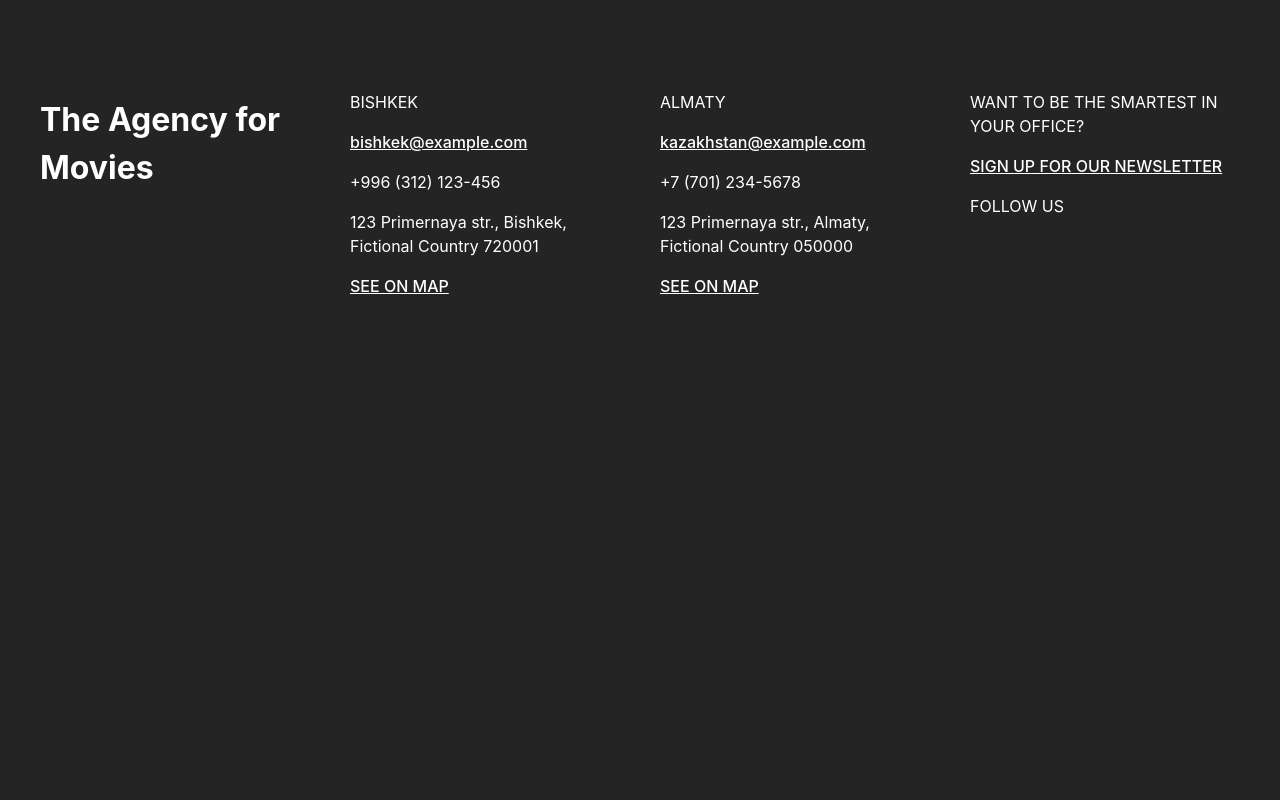
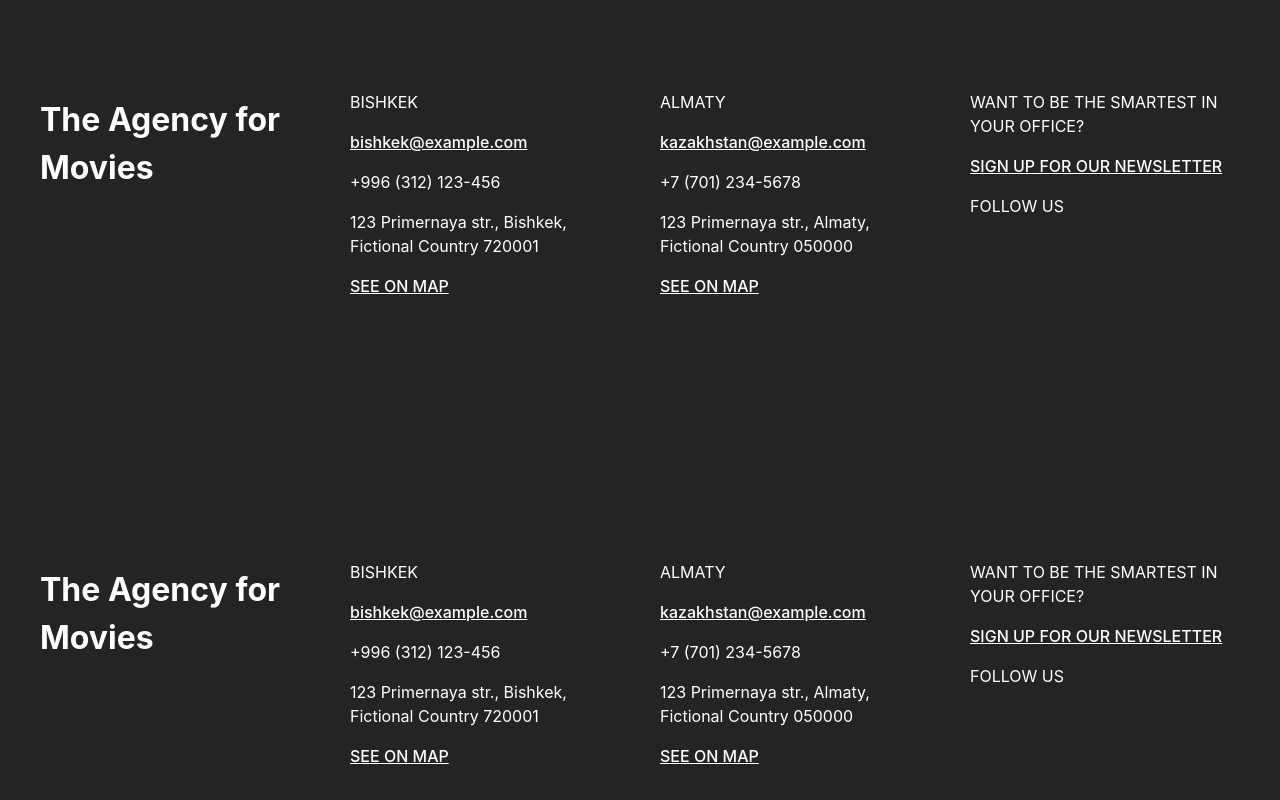
Before and after one commit to koog7/MovieSite, a React (Vite) app: page / in a window 1280 px wide. Shown: the part 1106-1906 px from the top of the page. Before the commit the page ends 1460 px from the top, so only its background shows below. Built offline with nearby package versions, Linux system fonts and the light colour scheme.

Commit message:
Добавлена вторая страница About Us , обновлены стили

```diff
--- a/src/App.css
+++ b/src/App.css
@@ -2,7 +2,27 @@
   max-width: 1280px;
   margin: 0 auto;
 }
+/* ===== Scrollbar CSS ===== */
+/* Firefox */
+* {
+  scrollbar-width: auto;
+  scrollbar-color: #f20d0d #242424;
+}
 
+/* Chrome, Edge, and Safari */
+*::-webkit-scrollbar {
+  width: 16px;
+}
+
+*::-webkit-scrollbar-track {
+  background: #242424;
+}
+
+*::-webkit-scrollbar-thumb {
+  background-color: #f20d0d;
+  border-radius: 10px;
+  border: 3px solid #ffffff;
+}
 .navbar {
   padding: 10px 20px;
   background-color: #333;
@@ -22,7 +42,9 @@
   font-size: 1.5em;
   font-weight: bold;
 }
-
+.nav-link:hover{
+  border-bottom: 1px solid #f20d0d;
+}
 .navbar-links a {
   margin: 0 10px;
   text-decoration: none;
--- a/src/App.tsx
+++ b/src/App.tsx
@@ -5,11 +5,12 @@ import {NavLink, Route, Routes} from "react-router-dom";
 import ContactForm from "./components/ContactForm.tsx";
 import {Avatar, Button} from "@mui/material";
 import SettingsPNG from "./assets/img/Settings-PNG.png";
+import AboutUs from "./components/AboutUs.tsx";
 
 const App: React.FC = () => (
     <>
         <div>
-            <div className="navbar" style={{borderBottom:'1px solid red'}}>
+            <div className="navbar" style={{borderBottom: '1px solid red'}}>
                 <div className={'container'}>
                     <div className={'navbar-block'}>
                         <div className="navbar-logo">
@@ -17,11 +18,11 @@ const App: React.FC = () => (
                         </div>
                         <div className="navbar-links">
                             <NavLink className="nav-link" to="/">Home</NavLink>
-                            <NavLink className="nav-link" to="/contact-form">About</NavLink>
-                            <a>Contact</a>
+                            <NavLink className="nav-link" to="/about">About</NavLink>
+                            <NavLink className="nav-link" to='/contact-form'> Contact</NavLink>
                         </div>
                         <div className="navbar-button">
-                            <Button variant="contained" style={{backgroundColor: '#FF952B', color: 'black'}}><img
+                            <Button variant="contained" style={{backgroundColor: '#F20D0D', color: 'white'}}><img
                                 style={{marginRight: '15px'}} width={'20px'} src={SettingsPNG}
                                 alt={'Settings'}/> Settings</Button>
                             <Avatar alt="Remy Sharp" src="/static/images/avatar/1.jpg"/>
@@ -32,8 +33,47 @@ const App: React.FC = () => (
         </div>
         <Routes>
             <Route path="/" element={<Home/>}/>
+            <Route path="/about" element={<AboutUs/>}/>
             <Route path="/contact-form" element={<ContactForm/>}/>
         </Routes>
+        <div className="footers">
+            <div className='fourcolumns'>
+                <div className='row'>
+                    <div className='cloumnone'>
+                        <h1>The Agency for Movies</h1>
+                    </div>
+                </div>
+                <div className='row'>
+                    <div className='columntwo'>
+                        <p>BISHKEK</p>
+                        <div>
+                            <p className='underline'>bishkek@example.com</p>
+                            <p>+996 (312) 123-456</p>
+                            <p>123 Primernaya str., Bishkek, Fictional Country 720001</p>
+                        </div>
+                        <p className='underline'>SEE ON MAP</p>
+                    </div>
+                </div>
+                <div className='row'>
+                    <div className='columnthree'>
+                        <p>ALMATY</p>
+                        <div>
+                            <p className='underline'>kazakhstan@example.com</p>
+                            <p>+7 (701) 234-5678</p>
+                            <p>123 Primernaya str., Almaty, Fictional Country 050000</p>
+                        </div>
+                        <p className='underline'>SEE ON MAP</p>
+                    </div>
+                </div>
+                <div className='row'>
+                    <div className='columnfour'>
+                        <p>WANT TO BE THE SMARTEST IN YOUR OFFICE?</p>
+                        <p className='underline'>SIGN UP FOR OUR NEWSLETTER</p>
+                        <p>FOLLOW US</p>
+                    </div>
+                </div>
+            </div>
+        </div>
     </>
 );
 
--- a/src/components/AboutUs.tsx
+++ b/src/components/AboutUs.tsx
@@ -1,8 +1,69 @@
-
+import '../App.css'
+import { Box, Typography, Grid } from '@mui/material';
 const AboutUs = () => {
     return (
         <div>
-
+            <Box sx={{ padding: '20px', marginTop: '100px'}}>
+                <Grid container spacing={2} sx={{ marginBottom: '40px' }}>
+                    <Grid item xs={12} md={6}>
+                        <Typography variant="h4" gutterBottom>
+                            Our <span style={{borderBottom: '2px solid #f20d0d',paddingBottom:'3px'}}>Mission</span>
+                        </Typography>
+                        <Typography variant="body1">
+                            <p>
+                                Our mission is to
+                                deliver <span className={'shadow'}>high-quality products</span> and <span className={'shadow'}>services</span> that meet and
+                                exceed our customers' expectations. We strive to foster <span className={'shadow'}>innovation</span>,
+                                embrace <span className={'shadow'}>change</span>, and continuously improve in all aspects of our business.
+                                Our commitment is to create <span className={'shadow'}>value</span> for our customers, employees, and
+                                community by being a leader in our industry. We believe in maintaining the highest
+                                standards of <span className={'shadow'}>integrity</span>, <span className={'shadow'}>transparency</span>,
+                                and <span className={'shadow'}>accountability</span>.
+                            </p>
+                            <p>
+                                Our team is dedicated to providing exceptional customer service, ensuring that every
+                                interaction with our company is a positive experience. We aim to build lasting
+                                relationships based on <span className={'shadow'}>trust</span> and <span className={'shadow'}>mutual respect</span>. Through our
+                                efforts, we hope to inspire others to pursue <span className={'shadow'}>excellence</span> and to make a
+                                meaningful impact on the world.
+                            </p>
+                        </Typography>
+                    </Grid>
+                    <Grid item xs={12} md={6}>
+                        <img
+                            src="https://img.freepik.com/free-photo/indoor-shot-beautiful-happy-african-american-woman-smiling-cheerfully-keeping-her-arms-folded-relaxing-indoors-after-morning-lectures-university_273609-1270.jpg"
+                            alt="Our Mission" style={{width: '100%'}}/>
+                    </Grid>
+                </Grid>
+                <Grid container spacing={2}>
+                    <Grid item xs={12} md={6}>
+                        <img
+                            src="https://media.istockphoto.com/id/1088402018/photo/focus-on-history.jpg?s=612x612&w=0&k=20&c=VeIYDga9xyaRyIcquneZciob4OTIVS0SVj0tufwAF9g="
+                            alt="Our History" style={{width: '100%'}}/>
+                    </Grid>
+                    <Grid item xs={12} md={6}>
+                        <Typography variant="h4" gutterBottom>
+                            Our <span style={{borderBottom: '2px solid #f20d0d',paddingBottom:'3px'}}>History</span>
+                        </Typography>
+                        <Typography variant="body1">
+                            <p>
+                            <span className={'shadow'}>Founded in 2001</span>, our company has grown from a small startup to a major
+                                player in the industry. Over the years, we
+                                have <span className={'shadow'}>expanded our product line</span> and entered new markets, always staying true
+                                to our core values of quality and customer satisfaction. Our journey has been one
+                                of <span className={'shadow'}>innovation</span>, <span className={'shadow'}>dedication</span>, and <span className={'shadow'}>hard work</span>.
+                            </p>
+                            <p>
+                                We started with just a handful of employees and a vision to make a difference. Today, we
+                                are proud to have a team of over 500 talented professionals who share our passion and
+                                drive. We have faced numerous challenges along the way, but each one has strengthened
+                                our resolve and helped us grow stronger. Our history is a testament to our resilience
+                                and our unwavering commitment to <span className={'shadow'}>excellence</span>.
+                            </p>
+                        </Typography>
+                    </Grid>
+                </Grid>
+            </Box>
         </div>
     );
 };
```
